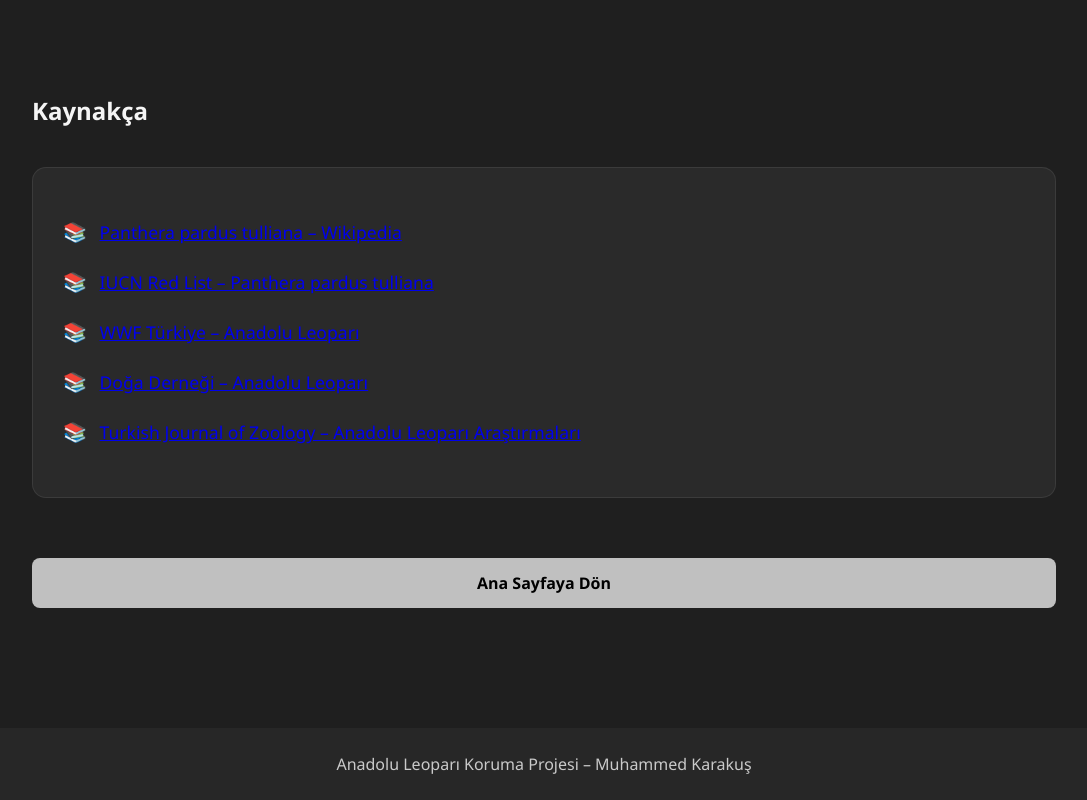
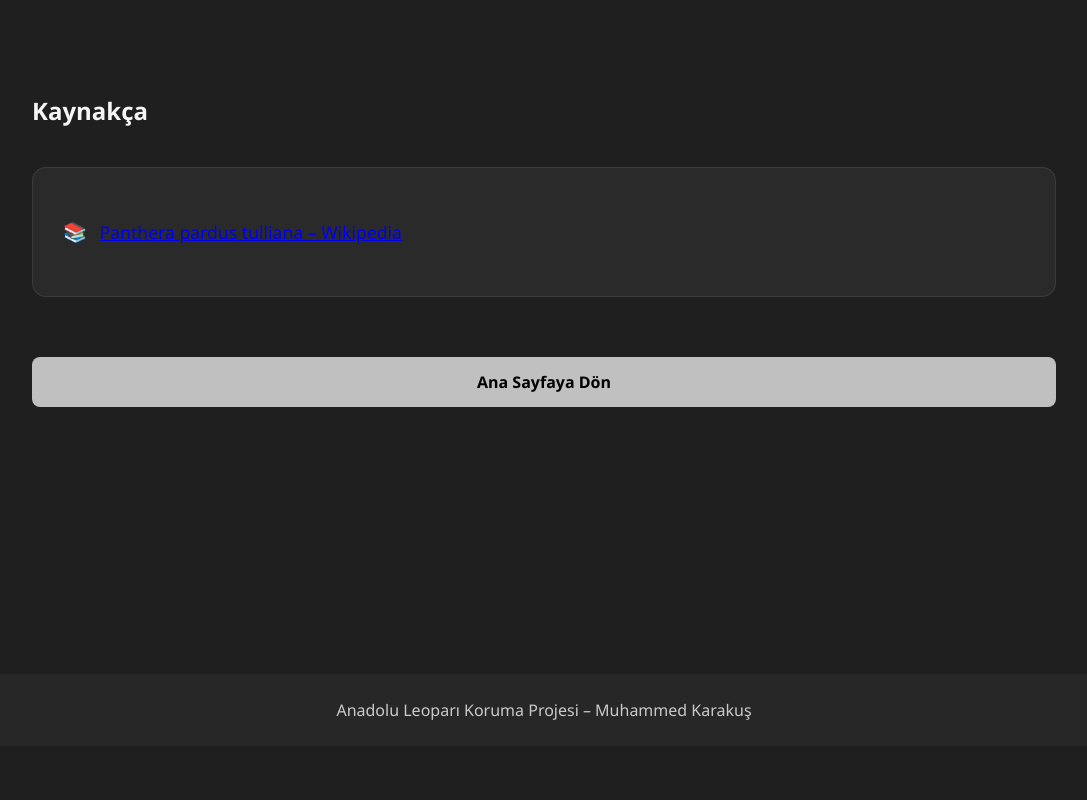
Before and after one commit to MAMIKKK/karakus, a plain HTML site: page about.html in a window 1280 px wide. Shown: the part 1286-2086 px from the top of the page, without its empty margins (96-1183 px from the left). After the commit the page ends 2032 px from the top, so only its background shows below. Drawn offline with Linux system fonts and the light colour scheme.

Commit message:
Update about.html

```diff
--- a/about.html
+++ b/about.html
@@ -138,10 +138,6 @@ p span.icon { margin-right:8px; font-size:1.2rem; }
   <div class="cards">
     <div class="card">
       <p><span class="icon">📚</span> <a href="https://en.wikipedia.org/wiki/Anatolian_leopard" target="_blank">Panthera pardus tulliana – Wikipedia</a></p>
-      <p><span class="icon">📚</span> <a href="https://www.iucnredlist.org/species/15954/115084495" target="_blank">IUCN Red List – Panthera pardus tulliana</a></p>
-      <p><span class="icon">📚</span> <a href="https://www.wwf.org.tr/what_we_do/species/?29170/Anadolu-leopari" target="_blank">WWF Türkiye – Anadolu Leoparı</a></p>
-      <p><span class="icon">📚</span> <a href="https://www.dogadernegi.org/anadolu-leopari/" target="_blank">Doğa Derneği – Anadolu Leoparı</a></p>
-      <p><span class="icon">📚</span> <a href="http://journals.tubitak.gov.tr/zoology/issues/zoo-23-49-4/zoo-49-4-3-2204-39.pdf" target="_blank">Turkish Journal of Zoology – Anadolu Leoparı Araştırmaları</a></p>
     </div>
   </div>
   <a href="index.html" id="anaButon">Ana Sayfaya Dön</a>
```
